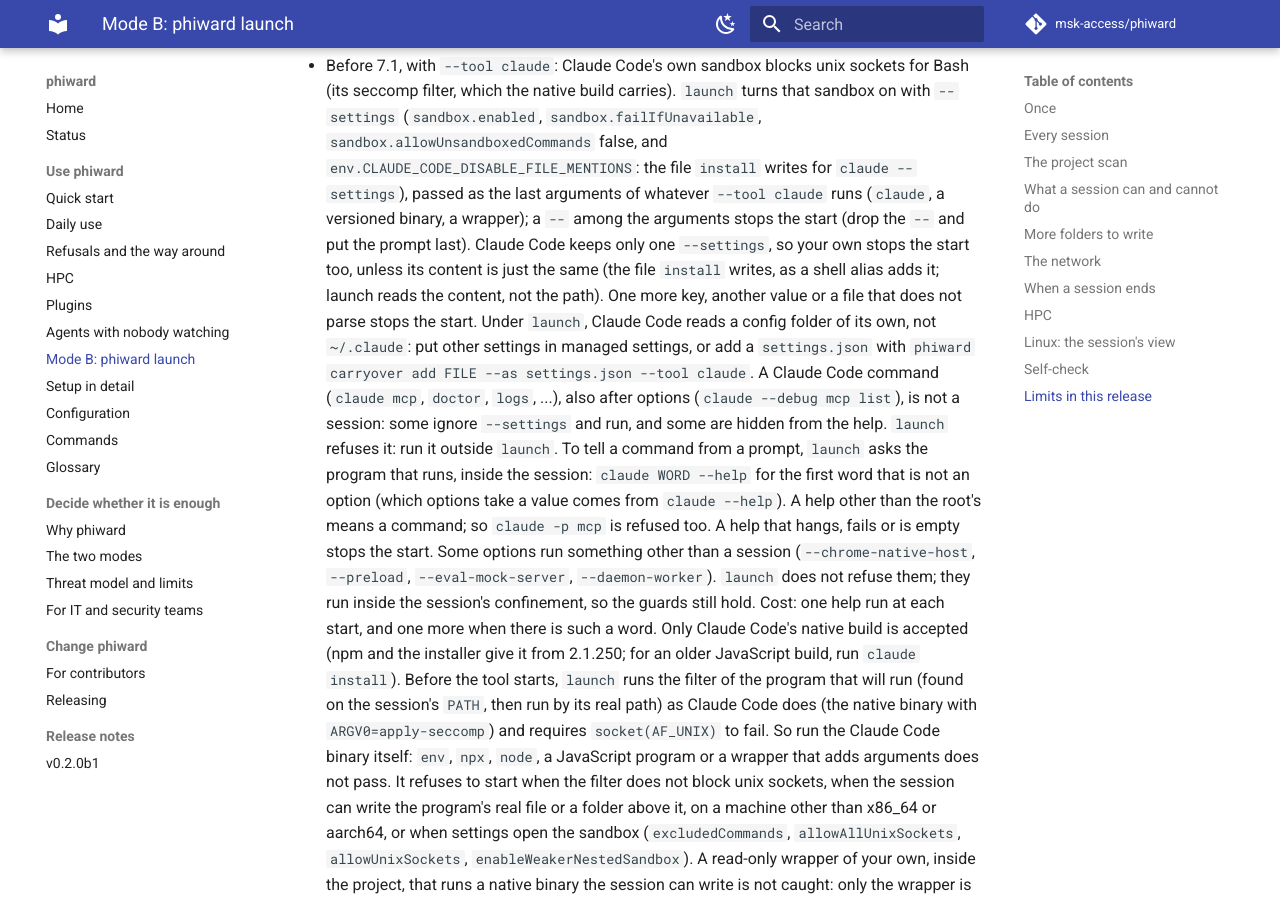
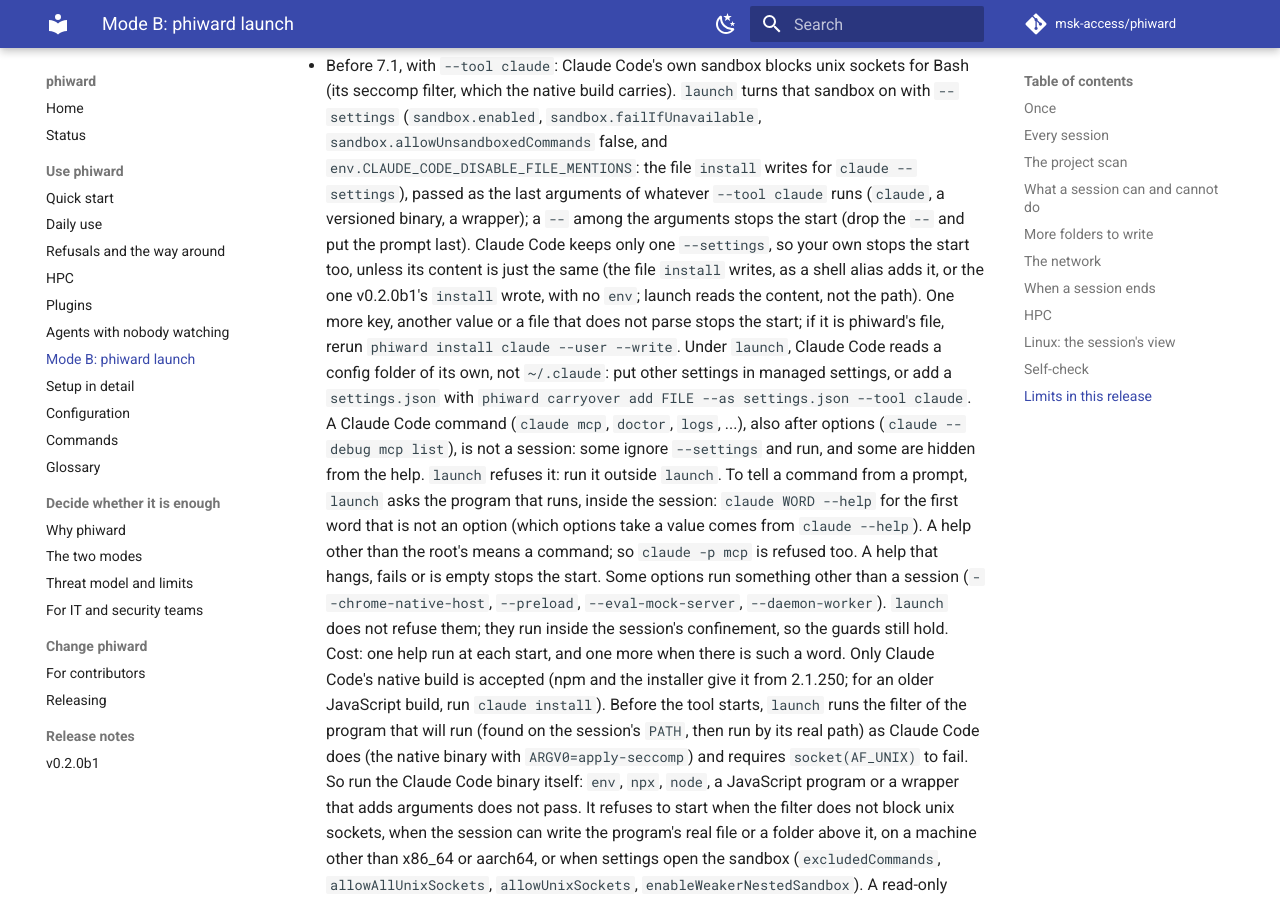
Before and after one commit to msk-access/phiward, an MkDocs documentation site: the page built from docs/launch.md, in a window 1280 px wide and 900 px high, scrolled down 12268 px. Built offline with MkDocs 1.6.1 and Material for MkDocs 9.7.7, drawn with Linux system fonts in a browser that asks for light colours; comment, search, counter and statistics services are not loaded; the version menu is left out.

Commit message:
fix(launch): accept the file v0.2.0b1's install wrote; a refusal says to rerun install

```diff
--- a/docs/launch.md
+++ b/docs/launch.md
@@ -436,9 +436,10 @@ when in doubt, reinstall: the step names the command for the tool that installed
     the file `install` writes for `claude --settings`), passed as the last arguments of whatever
     `--tool claude` runs (`claude`, a versioned binary, a wrapper); a `--` among the arguments
     stops the start (drop the `--` and put the prompt last). Claude Code keeps only one `--settings`, so your own stops the start too,
-    unless its content is just the same (the file `install` writes, as a shell alias adds it;
-    launch reads the content, not the path). One more key, another value or a file that does
-    not parse stops the start.
+    unless its content is just the same (the file `install` writes, as a shell alias adds it,
+    or the one v0.2.0b1's `install` wrote, with no `env`; launch reads the content, not the
+    path). One more key, another value or a file that does not parse stops the start; if it
+    is phiward's file, rerun `phiward install claude --user --write`.
     Under `launch`, Claude Code reads a config folder of its own, not `~/.claude`: put other
     settings in managed settings, or add a `settings.json` with `phiward carryover add FILE
     --as settings.json --tool claude`. A Claude Code command (`claude mcp`, `doctor`, `logs`,
```
Also changed, not shown: CHANGELOG.md (+4 -3 lines), 1 other file.
